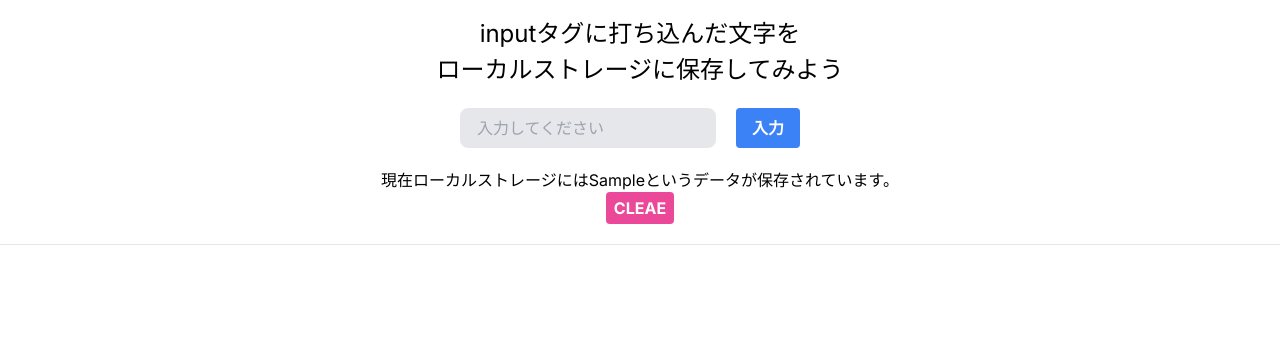
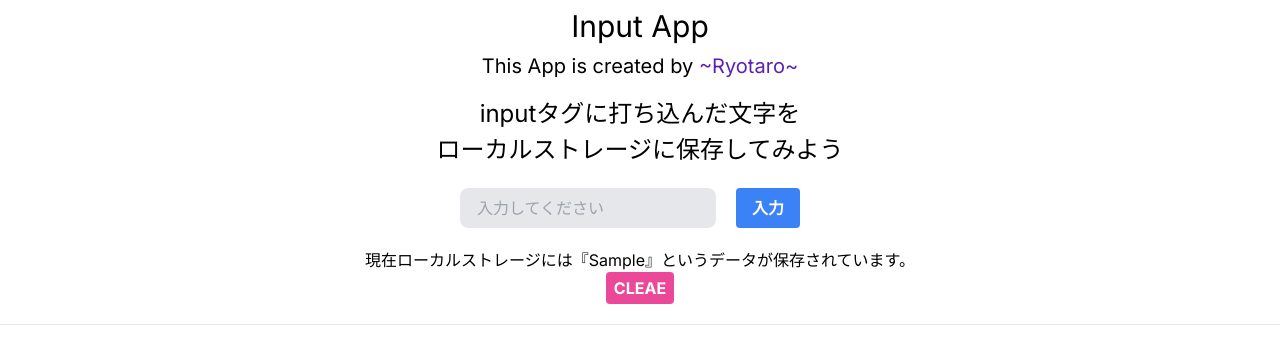
Before and after one commit to ryotaro-0805/input_app_local-storage, a Next.js app: page / in a window 1280 px wide. Both pictures are taken after typing "Sample" into the empty fields and a click on the button "入力". Shown: the top 364 px of the page. Built offline with nearby package versions, Linux system fonts and the light colour scheme.

Commit message:
✨ タイトルを追加しました。

```diff
--- a/src/app/page.tsx
+++ b/src/app/page.tsx
@@ -44,7 +44,9 @@ export default function Home() {
 
   return (
     <div>
-      <h1 className='main_title'>inputタグに打ち込んだ文字を<br />ローカルストレージに保存してみよう</h1>
+      <h1 className='text-3xl text-center my-2'>Input App</h1>
+      <p className='text-xl text-center my-2'>This App is created by <span className='text-xl text-violet-800 hover:cursor-pointer'>~Ryotaro~</span></p>
+      <h2 className='main_title'>inputタグに打ち込んだ文字を<br />ローカルストレージに保存してみよう</h2>
       <form onSubmit={handleSubmit} className='my-5 text-center' action="">
         <input ref={textRef} type="text" className='w-64 h-10 px-4 py-2 bg-gray-200 border rounded-lg focus:outline-none focus:ring-1 focus:ring-blue-500' placeholder={input_placefolder_text} />
         <button type='submit' id="myButton" className="bg-blue-500 hover:bg-blue-600 text-white font-bold mx-5 py-2 px-4 rounded transition duration-300">
@@ -55,7 +57,7 @@ export default function Home() {
       <div className='text-center'>
         {getText ?
           <div>
-            <p>{`現在ローカルストレージには${getText}というデータが保存されています。`}</p>
+            <p>{`現在ローカルストレージには『${getText}』というデータが保存されています。`}</p>
             <button onClick={handleClear} id="myButton" className="bg-pink-500 hover:bg-pink-600 text-white font-bold mx-5 py-1 px-2 rounded transition duration-300">
               CLEAE
             </button>
```
